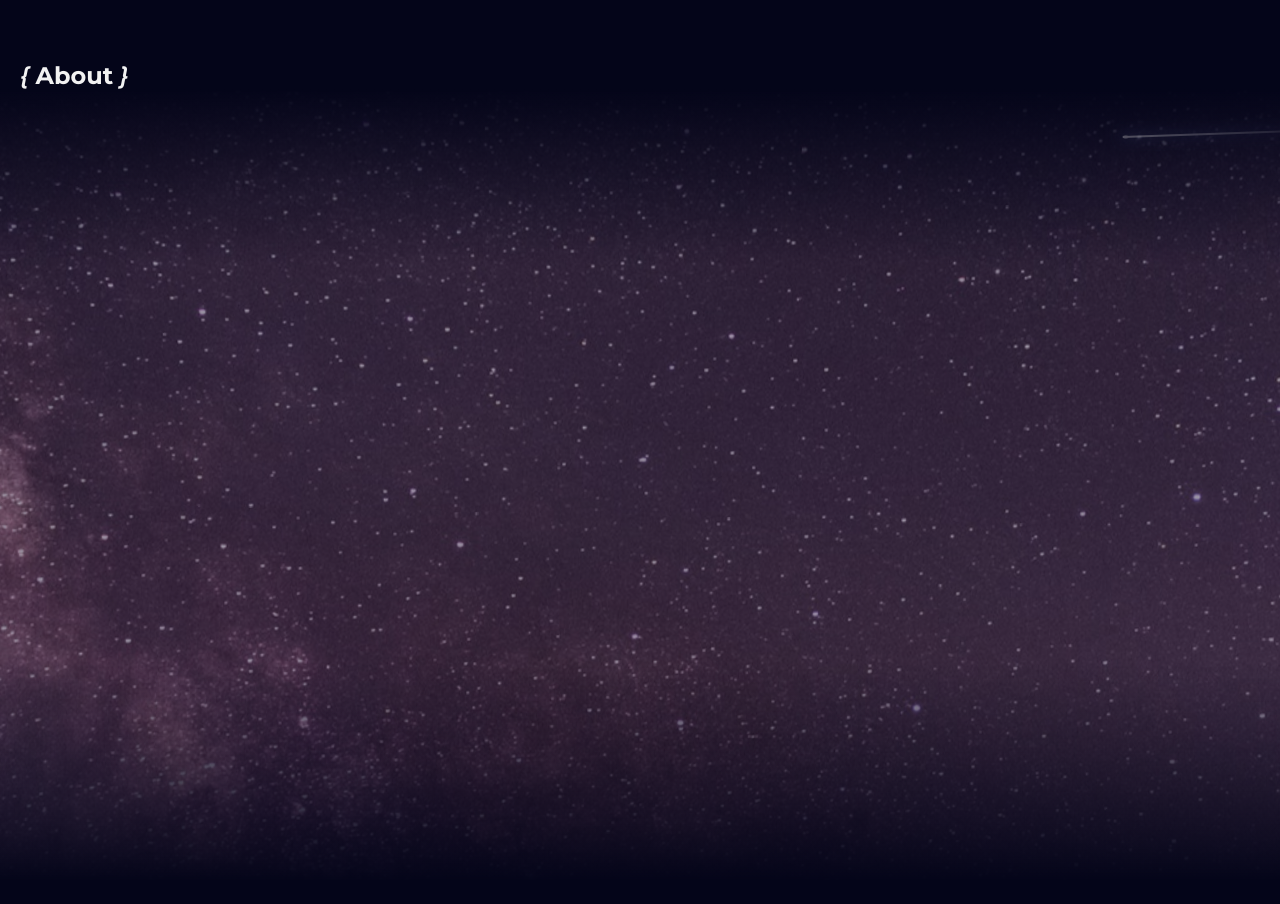
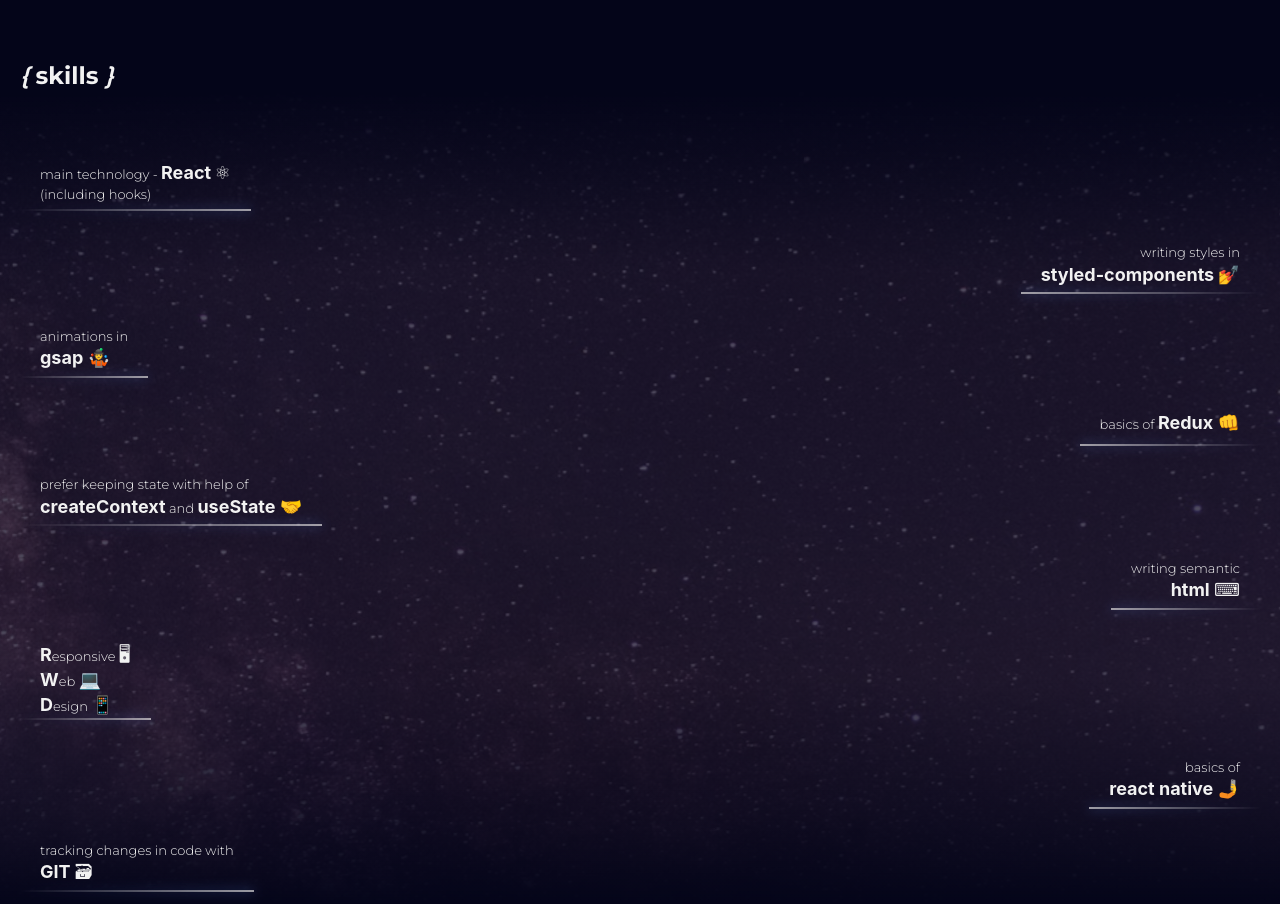
Before and after one commit to mikulskee/codeverse, a React (Create React App) app: page / in a window 1280 px wide. Shown: the part 1500-2404 px from the top of the page. Before the commit the page ends 2381 px from the top, so only its background shows below. Built offline with nearby package versions, Linux system fonts and the light colour scheme.

Commit message:
styled section skills

```diff
--- a/public/index.html
+++ b/public/index.html
@@ -7,7 +7,7 @@
     <meta name="description" content="CodeVerse.pl" />
     <link rel="manifest" href="%PUBLIC_URL%/manifest.json" />
     <link
-      href="https://fonts.googleapis.com/css?family=Courgette|Montserrat:600i,700|Share+Tech+Mono&display=swap"
+      href="https://fonts.googleapis.com/css?family=Montserrat:300,400,600,700&display=swap"
       rel="stylesheet"
     />
     <title>Codeverse &#x1F4AB;</title>
--- a/src/components/About.js
+++ /dev/null
@@ -1,105 +0,0 @@
-import React, { useEffect } from "react";
-import styled from "styled-components";
-import { SectionTitle } from "./SectionTitle";
-import aboutBg from "../img/about-bg.jpg";
-import { aboutAnimation, spaceship } from "../animations/patternsAnimation";
-
-const Wrapper = styled.section`
-  height: 110vh;
-  height: calc(var(--vh, 1vh) * 110);
-  overflow: hidden;
-  transform: translate(0);
-
-  .spaceship-2 {
-    top: auto;
-    bottom: 0px;
-    left: 50px;
-    transform: rotate(220deg);
-  }
-`;
-
-const AboutPattern = styled.div`
-  position: absolute;
-  top: 0;
-  left: 0;
-  height: 100%;
-  width: 100%;
-  transform: scale(1.25);
-  background-image: url(${aboutBg});
-  background-position: center;
-  background-size: cover;
-  background-repeat: no-repeat;
-`;
-const AboutGradient = styled.div`
-  position: absolute;
-  top: 0;
-  left: 0;
-  height: 100%;
-  width: 100%;
-  background: rgb(4, 5, 25);
-  background: linear-gradient(
-    180deg,
-    rgba(4, 5, 25, 1) 0%,
-    rgba(4, 5, 25, 1) 10%,
-    rgba(4, 5, 25, 0.4) 30%,
-    rgba(4, 5, 25, 0.4) 75%,
-    rgba(4, 5, 25, 1) 100%
-  );
-`;
-
-const Content = styled.div`
-  position: absolute;
-  top: 0;
-  left: 0;
-  height: 100%;
-  width: 100%;
-  padding: 60px 20px 0;
-`;
-
-const Spaceship = styled.div`
-  position: absolute;
-  top: 17px;
-  right: 98px;
-  opacity: 0.3;
-  content: "";
-  display: block;
-  width: 2px;
-  height: 230px;
-  transform: rotate(88deg);
-  background-color: #fff;
-  background: linear-gradient(-45deg, #fff, rgba(0, 0, 255, 0));
-  filter: drop-shadow(0 0 6px #699bff);
-  ::after {
-    content: "";
-    position: absolute;
-    bottom: 0;
-    left: 50%;
-    transform: translateX(-50%);
-    width: 3px;
-    height: 6px;
-    background-color: #fff;
-    border-radius: 50%;
-  }
-`;
-
-const About = () => {
-  useEffect(() => {
-    aboutAnimation();
-    spaceship();
-  });
-  return (
-    <Wrapper className="about">
-      <AboutPattern className="about-pattern" />
-      <AboutGradient />
-      <Spaceship className="spaceship" />
-      <Spaceship className="spaceship-2" />
-      <Content>
-        <SectionTitle className={"section-title"}>
-          <span>{"{  "}</span>About<span>{"  }"}</span>
-        </SectionTitle>
-      </Content>
-    </Wrapper>
-  );
-};
-
-export default About;
--- a/src/components/Main.js
+++ b/src/components/Main.js
@@ -1,7 +1,7 @@
 import React from "react";
 import styled from "styled-components";
 import Projects from "./Projects";
-import About from "./About";
+import Skills from "./Skills";
 
 const Wrapper = styled.main`
   background-color: #040519;
@@ -10,7 +10,7 @@
   return (
     <Wrapper className={"main"}>
       <Projects />
-      <About />
+      <Skills />
     </Wrapper>
   );
 };
--- a/src/components/Projects.js
+++ b/src/components/Projects.js
@@ -187,7 +187,7 @@
   return (
     <Wrapper className="projects">
       <SectionTitle className={"section-title"}>
-        <span>{"{  "}</span>Projects<span>{"  }"}</span>
+        <span>{"{  "}</span>projects<span>{"  }"}</span>
       </SectionTitle>
       <ProjectsList>{newProjects}</ProjectsList>
     </Wrapper>
--- /dev/null
+++ b/src/components/Skills.js
@@ -0,0 +1,296 @@
+import React, { useEffect } from "react";
+import styled from "styled-components";
+import { SectionTitle } from "./SectionTitle";
+import skillsBg from "../img/skills-bg.jpg";
+import {
+  skillsAnimation,
+  spaceship,
+  spaceship2
+} from "../animations/patternsAnimation";
+
+const Wrapper = styled.section`
+  overflow: hidden;
+  transform: translate(0);
+
+  .spaceship-2 {
+    top: auto;
+    bottom: 20%;
+    left: 80%;
+    transform: rotate(220deg);
+  }
+
+  .spaceship-3 {
+    top: auto;
+    bottom: 50%;
+    left: 90%;
+    transform: rotate(286deg);
+    height: 120px;
+  }
+  .spaceship-4 {
+    top: auto;
+    bottom: 27%;
+    left: 20%;
+    height: 80px;
+    transform: rotate(98deg);
+  }
+`;
+
+const SkillsPattern = styled.div`
+  position: absolute;
+  top: 0;
+  left: 0;
+  height: 100%;
+  width: 100%;
+  transform: scale(1.25);
+  background-image: url(${skillsBg});
+  background-position: center;
+  background-size: cover;
+  background-repeat: no-repeat;
+`;
+const SkillsGradient = styled.div`
+  position: absolute;
+  top: 0;
+  left: 0;
+  height: 100%;
+  width: 100%;
+  background: rgb(4, 5, 25);
+  background: linear-gradient(
+    180deg,
+    rgba(4, 5, 25, 1) 0%,
+    rgba(4, 5, 25, 1) 10%,
+    rgba(4, 5, 25, 0.7) 30%,
+    rgba(4, 5, 25, 0.7) 75%,
+    rgba(4, 5, 25, 1) 100%
+  );
+`;
+
+const Content = styled.div`
+  position: relative;
+  top: 0;
+  left: 0;
+  height: 100%;
+  width: 100%;
+  padding: 60px 20px 0;
+`;
+
+const Spaceship = styled.div`
+  position: absolute;
+  top: 17px;
+  right: 80%;
+  opacity: 0.3;
+  content: "";
+  display: block;
+  width: 2px;
+  height: 230px;
+  transform: rotate(88deg);
+  background-color: #fff;
+  background: linear-gradient(-45deg, #fff, rgba(0, 0, 255, 0));
+  filter: drop-shadow(0 0 6px #699bff);
+  ::after {
+    content: "";
+    position: absolute;
+    bottom: 0;
+    left: 50%;
+    transform: translateX(-50%);
+    width: 3px;
+    height: 6px;
+    background-color: #fff;
+    border-radius: 50%;
+  }
+`;
+
+const SkillsDescription = styled.ul`
+  list-style: none;
+  margin-top: 50px;
+  display: flex;
+  flex-direction: column;
+  align-items: flex-start;
+
+  li {
+    position: relative;
+
+    &::after {
+      content: "";
+      position: absolute;
+      height: 2px;
+      width: 100%;
+      bottom: 15%;
+      left: 0;
+      background-color: #fff;
+      opacity: 0.6;
+      background: linear-gradient(-45deg, #fff, rgba(0, 0, 255, 0));
+      filter: drop-shadow(0 0 6px #699bff);
+    }
+  }
+
+  li:nth-child(even) {
+    align-self: flex-end;
+    text-align: right;
+    &::after {
+      background: linear-gradient(-45deg, rgba(0, 0, 255, 0), #fff);
+      filter: drop-shadow(0 0 6px #699bff);
+    }
+  }
+
+  p {
+    color: #f2f2f2;
+    font-family: "Montserrat", sans-serif;
+    font-weight: 300;
+    font-size: 13px;
+    margin: 20px;
+    line-height: 1.4;
+    strong,
+    span {
+      font-size: 18px;
+    }
+  }
+
+  p.rwd {
+    text-align: left;
+  }
+  /* p.react strong {
+    color: #53c1de;
+  }
+  p.styled-components strong {
+    color: #d180c2;
+  }
+  p.gsap strong {
+    color: #83c801;
+  }
+  p.redux strong {
+    color: #7347b7;
+  }
+  p.hooks strong {
+    color: #4aacc2;
+  }
+  p.html strong {
+    color: #eb6228;
+  }
+  p.rwd strong {
+    color: #2762ea;
+  }
+  p.react-native strong {
+    color: #53c1de;
+  }
+  p.git strong {
+    color: #ea4e32;
+  } */
+`;
+
+const Skills = () => {
+  useEffect(() => {
+    skillsAnimation();
+    spaceship();
+    spaceship2();
+  });
+  return (
+    <Wrapper className="skills">
+      <SkillsPattern className="skills-pattern" />
+      <SkillsGradient />
+      <Spaceship className="spaceship" />
+      <Spaceship className="spaceship-2" />
+      <Spaceship className="spaceship-3" />
+      <Spaceship className="spaceship-4" />
+      <Content>
+        <SectionTitle className={"section-title"}>
+          <span>{"{  "}</span>skills<span>{"  }"}</span>
+        </SectionTitle>
+        <SkillsDescription>
+          <li>
+            <p className="react">
+              main technology - <strong>React</strong>{" "}
+              <span role="img" aria-label="atom">
+                &#x269B;
+              </span>
+              <br /> (including hooks){" "}
+            </p>
+          </li>
+          <li>
+            <p className="styled-components">
+              writing styles in <br />
+              <strong>styled-components</strong>{" "}
+              <span role="img" aria-label="nail polish">
+                &#x1F485;
+              </span>
+            </p>
+          </li>
+
+          <li>
+            <p className="gsap">
+              animations in <br />
+              <strong>gsap </strong>
+              <span role="img" aria-label="nail polish">
+                &#x1F939;
+              </span>
+            </p>
+          </li>
+          <li>
+            <p className="redux">
+              basics of <strong>Redux </strong>
+              <span role="img" aria-label="nail polish">
+                &#x1F44A;
+              </span>
+            </p>
+          </li>
+          <li>
+            <p className="hooks">
+              prefer keeping state with help of <br />
+              <strong>createContext</strong> and <strong>useState </strong>
+              <span role="img" aria-label="nail polish">
+                &#x1F91D;
+              </span>
+            </p>
+          </li>
+          <li>
+            <p className="html">
+              writing semantic <br />
+              <strong>html </strong>
+              <span role="img" aria-label="keyboard">
+                &#x2328;
+              </span>
+            </p>
+          </li>
+          <li>
+            <p className="rwd">
+              <strong>R</strong>esponsive{" "}
+              <span role="img" aria-label="desktop computer">
+                &#x1F5A5;
+              </span>
+              <br />
+              <strong>W</strong>eb{" "}
+              <span role="img" aria-label="laptop">
+                &#x1F4BB;
+              </span>
+              <br />
+              <strong>D</strong>
+              esign{" "}
+              <span role="img" aria-label="mobile phone">
+                &#x1F4F1;
+              </span>
+            </p>
+          </li>
+          <li>
+            <p className="react-native">
+              basics of <br />
+              <strong>react native </strong>
+              <span role="img" aria-label="selfie">
+                &#x1F933;
+              </span>
+            </p>
+          </li>
+          <li>
+            <p className="git">
+              tracking changes in code with
+              <br /> <strong>GIT </strong>
+              <span role="img" aria-label="card file box">
+                &#x1F5C3;
+              </span>
+            </p>
+          </li>
+        </SkillsDescription>
+      </Content>
+    </Wrapper>
+  );
+};
+
+export default Skills;
```
Also changed, not shown: src/animations/patternsAnimation.js (+45 -14 lines), src/img/skills-bg.jpg (renamed from src/img/about-bg.jpg).
